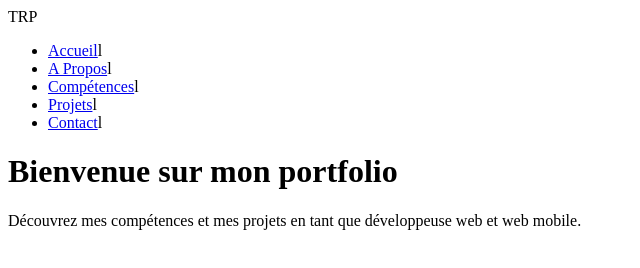
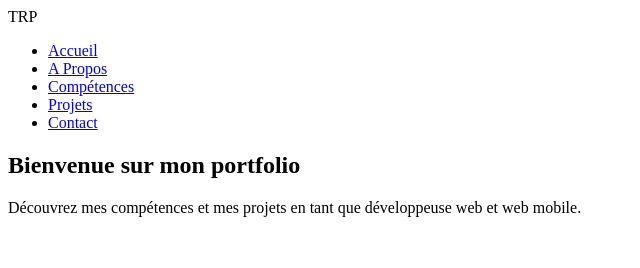
Before and after one commit to sttstania/Portefolio, a plain HTML site: page index.html in a window 1280 px wide. Shown: the whole page, without its empty margins (0-640 px from the left). Drawn offline with Linux system fonts and the light colour scheme.

Commit message:
addSection

```diff
--- a/index.html
+++ b/index.html
@@ -15,26 +15,28 @@
         <div class="logo">TRP</div>
         <!-- menu nav -->
         <ul class="nav-links">
-          <li><a href="#accueil">Accueil</a>l</li>
-          <li><a href="#a-propos">A Propos</a>l</li>
-          <li><a href="#competences">Compétences</a>l</li>
-          <li><a href="#Projets">Projets</a>l</li>
-          <li><a href="#contact">Contact</a>l</li>
+          <li><a href="#accueil">Accueil</a></li>
+          <li><a href="#a-propos">A Propos</a></li>
+          <li><a href="#competences">Compétences</a></li>
+          <li><a href="#Projets">Projets</a></li>
+          <li><a href="#contact">Contact</a></li>
         </ul>
       </nav>
     </header>
 
     <main>
+      <section id="accueil">
         <!-- Section Accueil, tele avec message bienvenue -->
 
         <!-- Intro de bienvenue -->
         <div class="intro">
           <h1>Bienvenue sur mon portfolio</h1>
           <p>
-          Découvrez mes compétences et mes projets en tant que développeuse web
-          et web mobile.
+            Découvrez mes compétences et mes projets en tant que développeuse
+            web et web mobile.
           </p>
         </div>
+      </section>
     </main>
   </body>
 </html>
```
Lines whose indentation alone changed are shown as unchanged.
